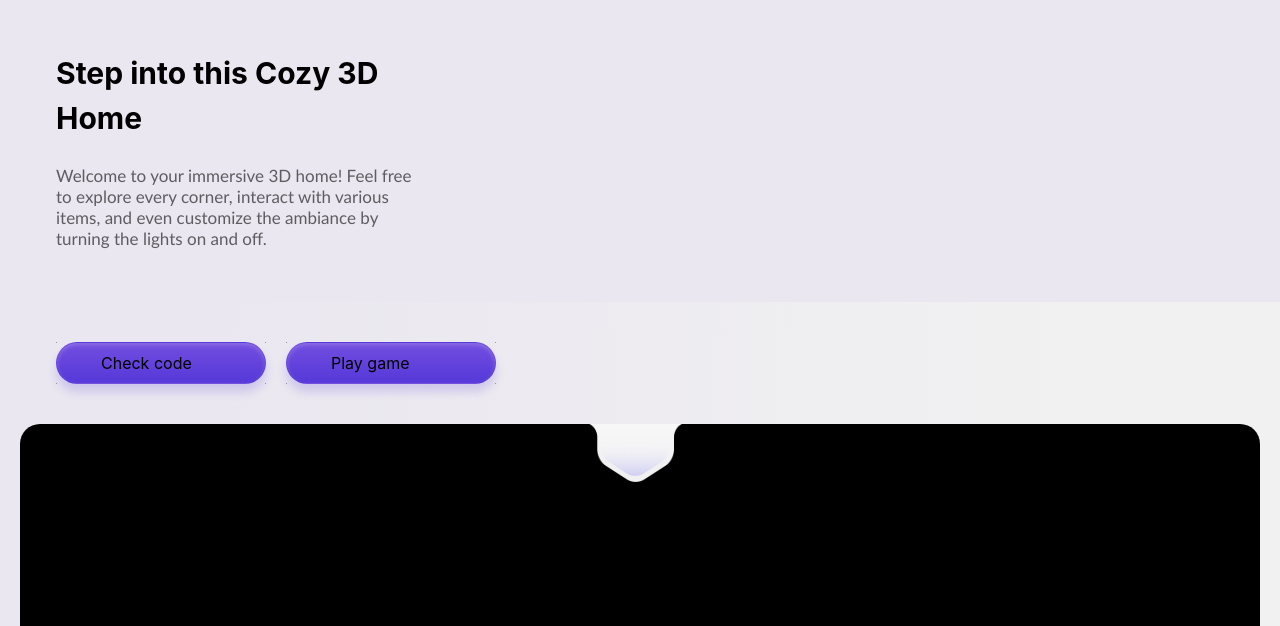
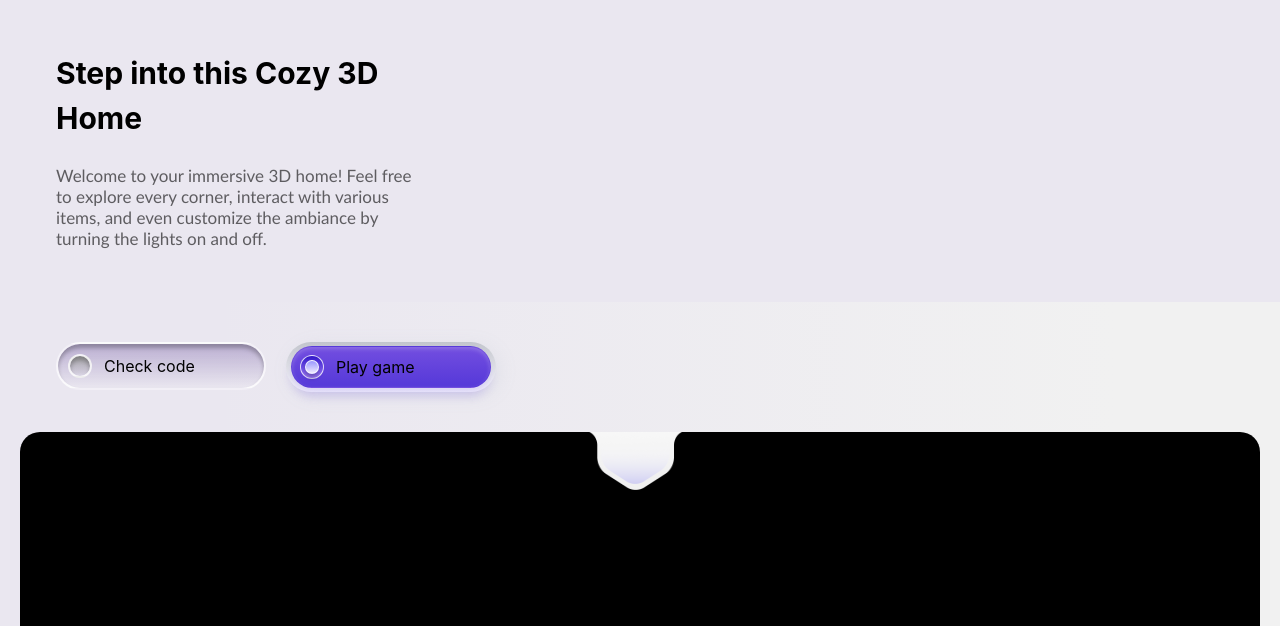
Before and after one commit to yelucie/3d-home, a Next.js app: page / in a window 1280 px wide. Shown: the part 174-800 px from the top of the page. Built offline with nearby package versions, Linux system fonts and the light colour scheme.

Commit message:
Added CSS to buttons

```diff
--- a/app/ui/Buttons/Button/Button.module.css
+++ b/app/ui/Buttons/Button/Button.module.css
@@ -9,7 +9,27 @@
   transform: translateY(-2px);
 }
 
-.container {
+.wrapper.code {
+  display: flex;
+  gap: 12px;
+  background: linear-gradient(180deg, #baaed1 0%, rgba(186, 174, 209, 0) 100%);
+  border: 2px solid rgba(255, 255, 255, 0.8);
+  box-shadow: inset 0px 4px 4px rgba(0, 0, 0, 0.25);
+  padding: 10px;
+  box-sizing: border-box;
+}
+
+.wrapper.play {
+  background: linear-gradient(
+    180deg,
+    rgba(153, 160, 169, 0.5) 0%,
+    #ffffff 100%
+  );
+  box-shadow: 4px 4px 20px rgba(142, 155, 174, 0.1);
+  padding: 4px 5px;
+}
+
+.container.play {
   display: flex;
   gap: 12px;
   background: linear-gradient(180deg, #734ee0 0%, #573ad9 92.5%);
@@ -17,15 +37,43 @@
     inset 0px 2px 4px rgba(255, 255, 255, 0.2);
   border-radius: 30px;
   padding: 8px;
-  border: 0.5px solid;
+  border: 0.5px solid transparent;
   border-image-source: linear-gradient(
     143.97deg,
     rgba(0, 0, 0, 0.3) 20.26%,
     rgba(0, 0, 0, 0.4) 85.18%
   );
+  border-image-slice: 0;
 }
 
-.circle {
+.container.code {
+  display: flex;
+  gap: 12px;
+}
+
+.circle.play {
   width: 24px;
   height: 24px;
+  background: linear-gradient(180deg, #3116c7 0%, #a07bff 100%);
+  border: 1px solid rgba(255, 255, 255, 0.8);
+  border-radius: 40px;
 }
+
+.circle.code {
+  width: 24px;
+  height: 24px;
+  background: linear-gradient(180deg, #a9a9a9 0%, rgba(240, 240, 240, 0) 100%);
+  border: 2px solid rgba(255, 255, 255, 0.8);
+  box-shadow: inset 0px 4px 4px rgba(0, 0, 0, 0.25);
+  border-radius: 30px;
+}
+
+.mini.play {
+  width: 14px;
+  height: 14px;
+  background: linear-gradient(180deg, #9a97ff 0%, #eee9fe 100%);
+  border: 1px solid rgba(255, 255, 255, 0.8);
+  border-radius: 40px;
+  box-shadow: 0px 4px 4px rgba(0, 0, 0, 0.25);
+  margin: 4px auto;
+}
--- a/app/ui/Buttons/Button/Button.tsx
+++ b/app/ui/Buttons/Button/Button.tsx
@@ -4,14 +4,21 @@ import styles from './Button.module.css';
 interface ButtonProps extends React.ButtonHTMLAttributes<HTMLButtonElement> {
   children: React.ReactNode;
   onClick: () => void;
+  content: 'code' | 'play';
 }
 
-export default function Button({ children, onClick, ...props }: ButtonProps) {
+export default function Button({ children, onClick, content }: ButtonProps) {
+  const buttonType = content === 'code' ? styles.code : styles.play;
+
   return (
-    <button {...props} className={styles.wrapper} onClick={onClick}>
-      <div className={styles.container}>
-        <div className={styles.circle}>
-          <div className={styles.mini} />
+    <button
+      type="button"
+      className={`${styles.wrapper} ${buttonType}`}
+      onClick={onClick}
+    >
+      <div className={`${styles.container} ${buttonType}`}>
+        <div className={`${styles.circle} ${buttonType}`}>
+          <div className={`${styles.mini} ${buttonType}`} />
         </div>
         {children}
       </div>
--- a/app/ui/Buttons/ButtonContainer/ButtonContainer.tsx
+++ b/app/ui/Buttons/ButtonContainer/ButtonContainer.tsx
@@ -10,11 +10,11 @@ export default function ButtonContainer({ onClick }: ButtonContainerProps) {
   return (
     <div className={styles.wrapper}>
       <a href="https://github.com/yelucie/3d-home">
-        <Button className="code" onClick={() => {}}>
+        <Button content="code" onClick={() => {}}>
           Check code
         </Button>
       </a>
-      <Button className={styles.play} onClick={onClick}>
+      <Button content="play" onClick={onClick}>
         Play game
       </Button>
     </div>
--- a/package.json
+++ b/package.json
@@ -14,7 +14,8 @@
     "3d-home": "file:",
     "next": "^14.2.11",
     "react": "^18",
-    "react-dom": "^18"
+    "react-dom": "^18",
+    "sharp": "^0.33.5"
   },
   "devDependencies": {
     "@types/node": "^22",
--- a/tailwind.config.ts
+++ b/tailwind.config.ts
@@ -1,19 +1,13 @@
 import type { Config } from "tailwindcss";
 
 const config: Config = {
-  content: [
-    "./pages/**/*.{js,ts,jsx,tsx,mdx}",
-    "./components/**/*.{js,ts,jsx,tsx,mdx}",
-    "./app/**/*.{js,ts,jsx,tsx,mdx}",
-  ],
-  theme: {
-    extend: {
-      backgroundImage: {
-        "gradient-radial": "radial-gradient(var(--tw-gradient-stops))",
-        "gradient-conic":
-          "conic-gradient(from 180deg at 50% 50%, var(--tw-gradient-stops))",
-      },
-    },
+  content: {
+    relative: true,
+    files: [
+      "./pages/**/*.{js,ts,jsx,tsx,mdx}",
+      "./components/**/*.{js,ts,jsx,tsx,mdx}",
+      "./app/**/*.{js,ts,jsx,tsx,mdx}",
+    ]
   },
   plugins: [],
 };
```
Also changed, not shown: 1 other file (tests, documents, lock files or other folders).
